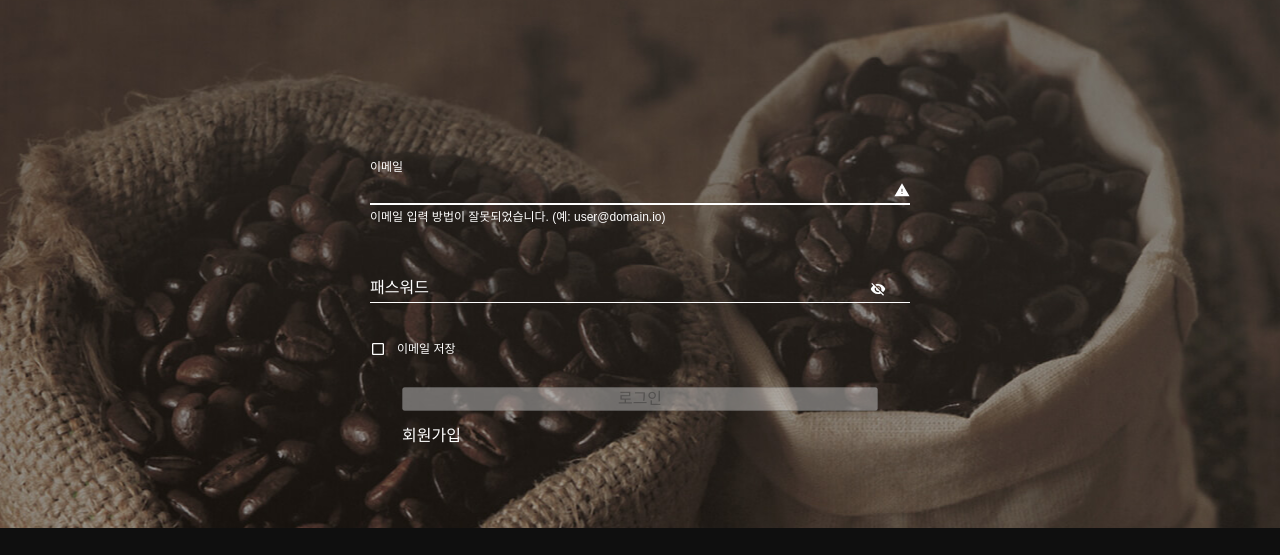
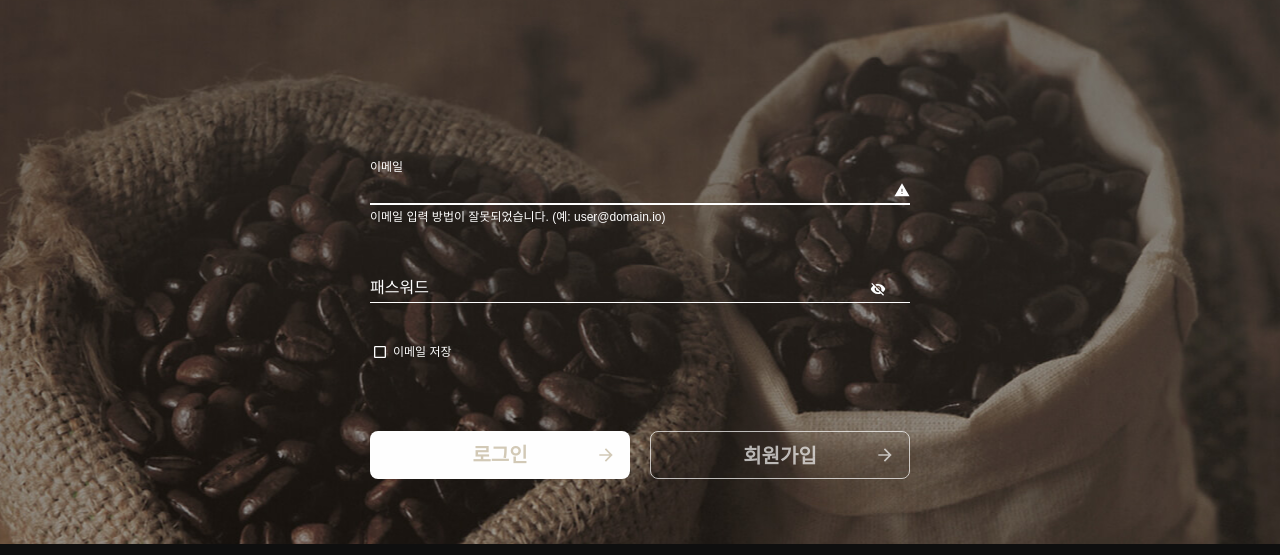
Before and after one commit to seulbinim/rwd, a website: page docs/views/signin.html in a window 1280 px wide. Shown: the part 223-778 px from the top of the page. Drawn offline with Linux system fonts and the light colour scheme; a web font is replaced by a local one.

Commit message:
버튼 스타일링

```diff
--- a/docs/css/member.css
+++ b/docs/css/member.css
@@ -128,18 +128,128 @@
   position: absolute;
   top: 50%;
   transform: translateY(-50%);
-  left: 0;
+  left: 2px;
   pointer-events: none;
 }
 
 .form-checkbox {
   appearance: none;
+  width: 12px;
+  height: 12px;
 }
 
 .form-checkbox-label {
-  padding-left: 20px;
+  user-select: none;
+  cursor: pointer;
+  font-size: 12px;
+  padding-left: 4px;
 }
 
-.form-checkbox:checked + label .custom-checkbox {
+.form-checkbox:checked + .custom-checkbox {
   background-image: url('/images/icon-checked-square.svg');
 }
+
+:focus {
+  outline: 0;
+}
+
+:focus-visible {
+  border-radius: 2px;
+  box-shadow: 0 0 0 4px rgba(40, 70, 204, 0.9);
+}
+
+/* 로그인 및 회원 가입 링크 디자인 */
+.button-container {
+  user-select: none;
+  margin-top: 70px;
+  padding: 0;
+}
+
+.button-fill,
+.button-stroke {
+  position: relative;
+  display: block;
+  width: 100%;
+  height: 48px;
+  line-height: 48px;
+  padding: 0;
+  font-size: 1.25rem;
+  font-weight: 700;
+  border-radius: 8px;
+  text-align: center;
+}
+
+/* 로그인 및 회원가입 버튼의 기본 값 및 배경 이미지 지정 */
+.button-fill::after,
+.button-stroke::after {
+  content: '';
+  position: absolute;
+  top: 50%;
+  right: 14px;
+  transform: translateY(-50%);
+  width: 20px;
+  height: 20px;
+  background-repeat: no-repeat;
+  background-position: 50% 50%;
+}
+
+.button-fill::after {
+  background-image: url(/images/icon-arrow-darkblue.svg);
+}
+
+.button-fill {
+  color: #24388d;
+  background-color: #fefefe;
+  margin-bottom: 15px;
+  border: 0;
+}
+
+.button-stroke {
+  opacity: 0.7;
+  border: 1px solid #fefefe;
+  color: #f5f5f5;
+  background-color: transparent;
+}
+
+.button-stroke:hover,
+.button-stroke:focus {
+  opacity: 1;
+}
+.button-stroke::after {
+  background-image: url(/images/icon-arrow-white.svg);
+}
+
+/* 로딩 중 .button-member-signin의 배경 이미지 변경 */
+.is--loading .button-fill {
+  cursor: not-allowed;
+}
+.is--loading .button-fill::after {
+  background-image: url(/images/icon-arrow-loading.svg);
+  transform-origin: center;
+  animation: spinner 0.2s linear infinite;
+}
+
+/* disabled 상태일 때 .button-member-signin의 배경 이미지 변경 */
+.is--disabled .button-fill {
+  color: #d2c9b6;
+}
+.is--disabled .button-fill::after {
+  background-image: url(/images/icon-arrow-disabled.svg);
+}
+
+/* Desktop UI 적용을 위한 Breakpoint */
+@media (min-width: 768px) {
+  /* 로그인 및 회원가입 버튼의 크기 및 배치 수정 */
+  .button-container {
+    display: flex;
+    flex-flow: row nowrap;
+    justify-content: space-between;
+  }
+  .button-fill,
+  .button-stroke {
+    width: 260px;
+  }
+  .button-fill {
+    margin-right: 20px;
+  }
+}
--- a/docs/views/signin.html
+++ b/docs/views/signin.html
@@ -112,9 +112,9 @@
             </div>
             <div class="save-email">
               <input type="checkbox" class="form-checkbox" id="userEmailSave" />
-
+              <span class="custom-checkbox"></span>
               <label for="userEmailSave" class="form-checkbox-label">
-                <span class="custom-checkbox"></span>이메일 저장</label
+                이메일 저장</label
               >
             </div>
             <div class="button-container is--disabled">
```
